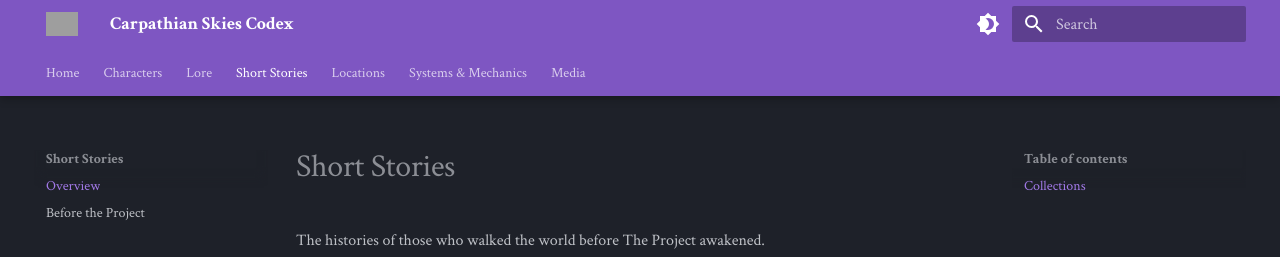
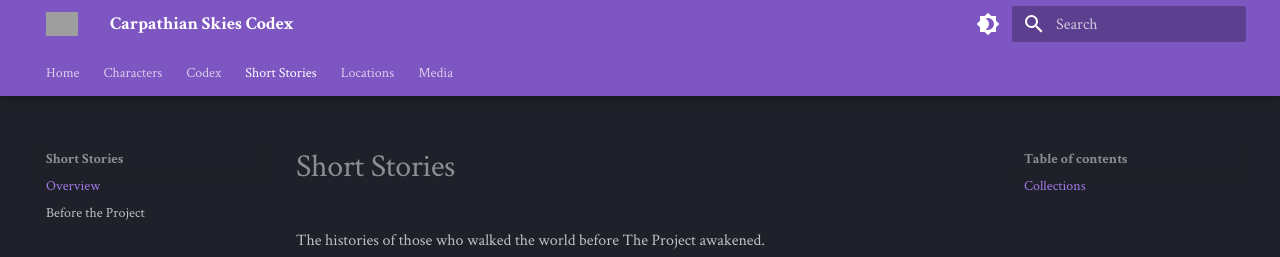
Before and after one commit to carpathianskies/.github.io, an MkDocs documentation site: the page built from docs/stories/index.md, in a window 1280 px wide. Shown: the top 257 px of the page. Built offline with MkDocs 1.6.1 and Material for MkDocs 9.7.7, drawn with Linux system fonts in a browser that asks for light colours; part of the change alters nothing that is shown; grey boxes are pictures that could not be loaded.

Commit message:
style: rename Lore to Codex and remove Systems & Mechanics

```diff
--- a/mkdocs.yml
+++ b/mkdocs.yml
@@ -48,7 +48,7 @@ nav:
     - Overview: characters/index.md
     - The Project: characters/the-project.md
     - The Carpathia Crew: characters/crew.md
-  - Lore:
+  - Codex:
     - Overview: lore/index.md
     - The World: lore/world.md
     - History & Factions: lore/factions.md
@@ -60,8 +60,4 @@ nav:
     - Overview: locations/index.md
     - The Carpathia: locations/carpathia.md
     - The World Beyond: locations/world.md
-  - Systems & Mechanics:
-    - Overview: gameplay/index.md
-    - Choice & Consequence: gameplay/choices.md
-    - Relationships & Loyalty: gameplay/relationships.md
   - Media: media/gallery.md
```
